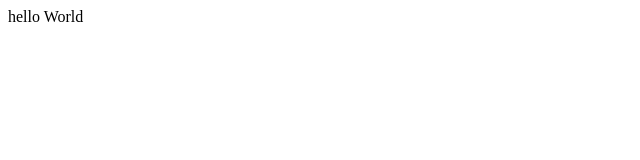
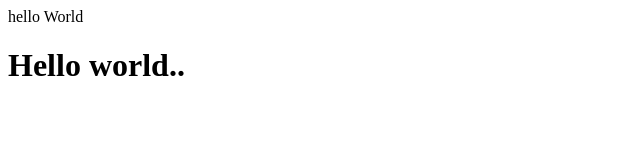
Before and after one commit to angad87/website, a plain HTML site: page index.html in a window 1280 px wide. Shown: the whole page, without its empty margins (0-640 px from the left). Drawn offline with Linux system fonts and the light colour scheme.

Commit message:
added an HTML Tag

```diff
--- a/index.html
+++ b/index.html
@@ -1 +1,3 @@
 hello World
+
+<h1>Hello world..</h1>
```
